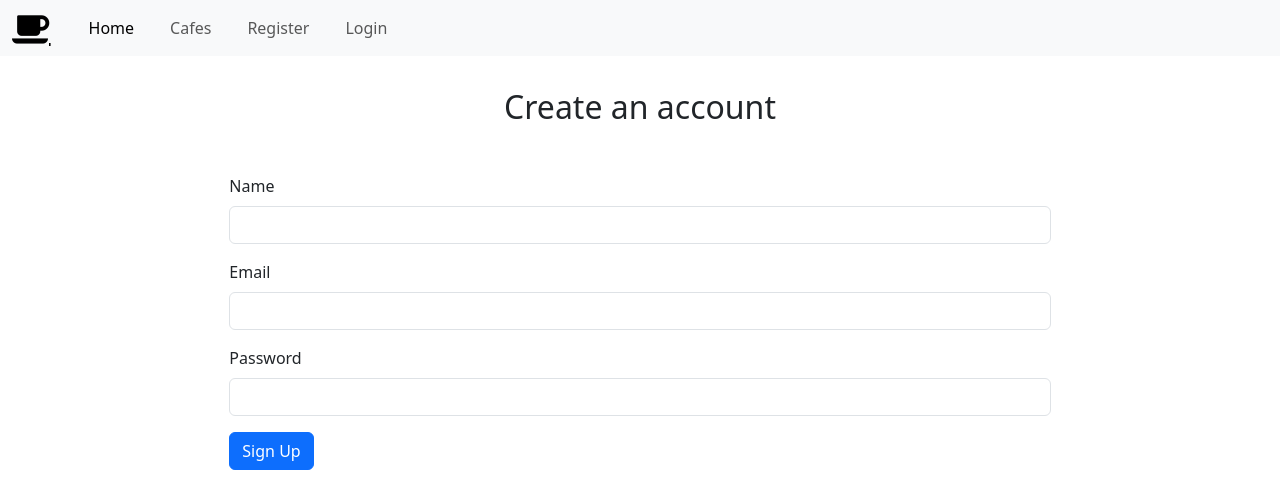
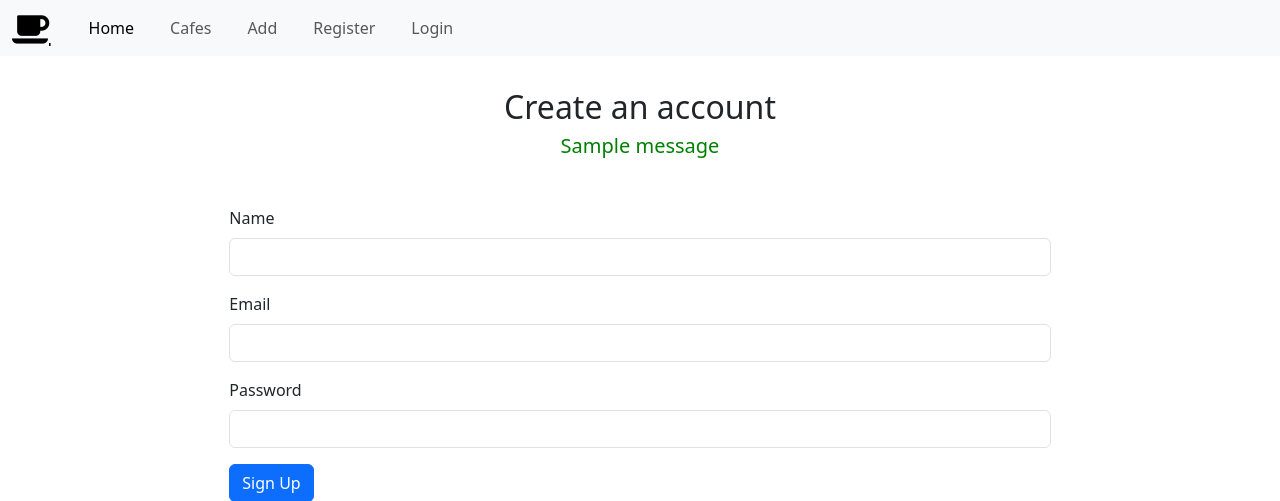
Before and after one commit to shin-sato1/Day88-Coffee-shop-lists-site, a Flask app: page /register in a window 1280 px wide. Shown: the top 501 px of the page. Run offline with Flask 3, Linux system fonts and the light colour scheme; tables that the repository leaves empty hold one stand-in row (values such as "Sample post"); one stand-in notice (Sample message) is shown; some libraries are stand-ins or nearby versions; some web fonts are replaced.

Commit message:
Improve cafe management with access control and flash messages

```diff
--- a/main.py
+++ b/main.py
@@ -1,7 +1,7 @@
 import os
 from dotenv import load_dotenv
 from datetime import datetime
-from flask import Flask,render_template,request,redirect,url_for
+from flask import Flask,render_template,request,redirect,url_for,abort,flash
 from flask_bootstrap import Bootstrap5
 from flask_sqlalchemy import SQLAlchemy
 from sqlalchemy.orm import DeclarativeBase
@@ -10,6 +10,7 @@ from sqlalchemy.orm import Mapped, mapped_column
 from forms import AddForm, RegisterForm, LoginForm
 from flask_login import LoginManager,UserMixin,login_user,current_user,logout_user
 from werkzeug.security import generate_password_hash, check_password_hash
+from functools import wraps
 
 
 load_dotenv()
@@ -66,6 +67,16 @@ login_manager.init_app(app)
 def load_user(user_id):
     return db.session.get(User,int(user_id))
 
+#ログインした人だけが編集できるようにする。decolater
+def login_member_only(f):
+    @wraps(f)
+    def decorated_function(*args,**kwargs):
+        if not current_user.is_authenticated:
+            abort(401)
+        else:
+            return f(*args,**kwargs)
+    return decorated_function
+
 @app.context_processor
 def inject():
     return{
@@ -89,6 +100,10 @@ def cafe():
 
 @app.route('/add',methods=['GET','POST'])
 def add():
+    if not current_user.is_authenticated:
+        flash(message='Please create an account to add or edit cafe information',category='error')
+        return redirect(url_for('register'))
+
     form = AddForm()
     if form.validate_on_submit():
         name = form.cafe_name.data
@@ -124,6 +139,7 @@ def add():
 
 #edit機能とdelete機能をつけたい
 @app.route('/delete/<int:cafe_id>',methods=['GET','POST'])
+@login_member_only
 def delete(cafe_id):
     cafe_to_delete = db.get_or_404(Cafe,cafe_id)
     delete_form = AddForm(
@@ -147,6 +163,7 @@ def delete(cafe_id):
     return render_template('add.html',form=delete_form,is_delete=True)
 
 @app.route('/edit/<int:cafe_id>',methods=['GET','POST'])
+@login_member_only
 def edit(cafe_id):
     cafe_info = db.get_or_404(Cafe,cafe_id)
     cafe_form = AddForm(
@@ -222,19 +239,28 @@ def login():
         ).scalar()
 
         if not check_login_user:
+            flash(message='That email does not exsit, Please try again',category='error')
             return redirect(url_for('login'))
 
-        check_password = check_password_hash(
-            pwhash = check_login_user.password,
-            password = password
-        )
+        else:
+            check_password = check_password_hash(
+                pwhash = check_login_user.password,
+                password = password
+            )
+            if not check_password:
+                flash(message='Password incorrect, Please try again',category='error')
+                return redirect(url_for('login'))
 
-        if check_password:
-            login_user(check_login_user)
-            return redirect(url_for('home'))
+            else:
+                login_user(check_login_user)
 
-        else:
-            return redirect(url_for('login'))
+        #flashでエラーメッセージを出すようにしたので、不要になった
+        # if check_password:
+        #     login_user(check_login_user)
+        #     return redirect(url_for('home'))
+
+        # else:
+        #     return redirect(url_for('login'))
 
     return render_template('login.html',form=form)
 
--- a/static/style.css
+++ b/static/style.css
@@ -55,3 +55,11 @@ img {
         transform: translateX(-100%);
     }
 }
+
+.not_login {
+    color: green;
+}
+
+.error_message {
+    color: red;
+}
--- a/templates/cafe.html
+++ b/templates/cafe.html
@@ -35,9 +35,10 @@
                     <li class="no">Wifi:&nbsp; No</li>
                   {% endif %}
                 </ul>
-
+                {% if current_user.is_authenticated %}
                 <a class="btn btn-primary" href="{{ url_for('edit',cafe_id = cafe.id) }}" role="button">Edit</a>
                 <a class="btn btn-danger" href="{{ url_for('delete',cafe_id = cafe.id) }}" role="button">Delete</a>
+                {% endif %}
               </p>
             </div>
           </div>
--- a/templates/header.html
+++ b/templates/header.html
@@ -28,6 +28,10 @@
             <li class="nav-item">
               <a class="nav-link" href="{{ url_for('cafe') }}">Cafes</a>
             </li>
+            <li class="nav-item">
+              <a class="nav-link" href="{{ url_for('add') }}">Add
+              </a>
+            </li>
 
             {% if not current_user.is_authenticated %}
             <li class="nav-item">
@@ -38,10 +42,6 @@
             </li>
             {% else %}
             <li class="nav-item">
-              <a class="nav-link" href="{{ url_for('add') }}">Add
-              </a>
-            </li>
-            <li class="nav-item">
               <a class="nav-link" href="{{ url_for('logout') }}">Log Out</a>
             </li>
             {% endif %}
--- a/templates/register.html
+++ b/templates/register.html
@@ -6,6 +6,13 @@
 <div class="px-4 pt-2 my-4">
   <div class="text-center">
     <h2>Create an account</h2>
+    {% with messages = get_flashed_messages() %}
+      {% if messages %}
+        {% for message in messages %}
+          <h5 class="not_login">{{ message }}</h5>
+        {% endfor %}
+      {% endif %}
+    {% endwith %}
   </div>
   <div class="col-md-7 col-lg-8 mx-auto mt-5">
     {{ render_form(form,novalidate=True) }}
```
Also changed, not shown: templates/index.html (+3 -4 lines), templates/login.html (+7 -0 lines).
